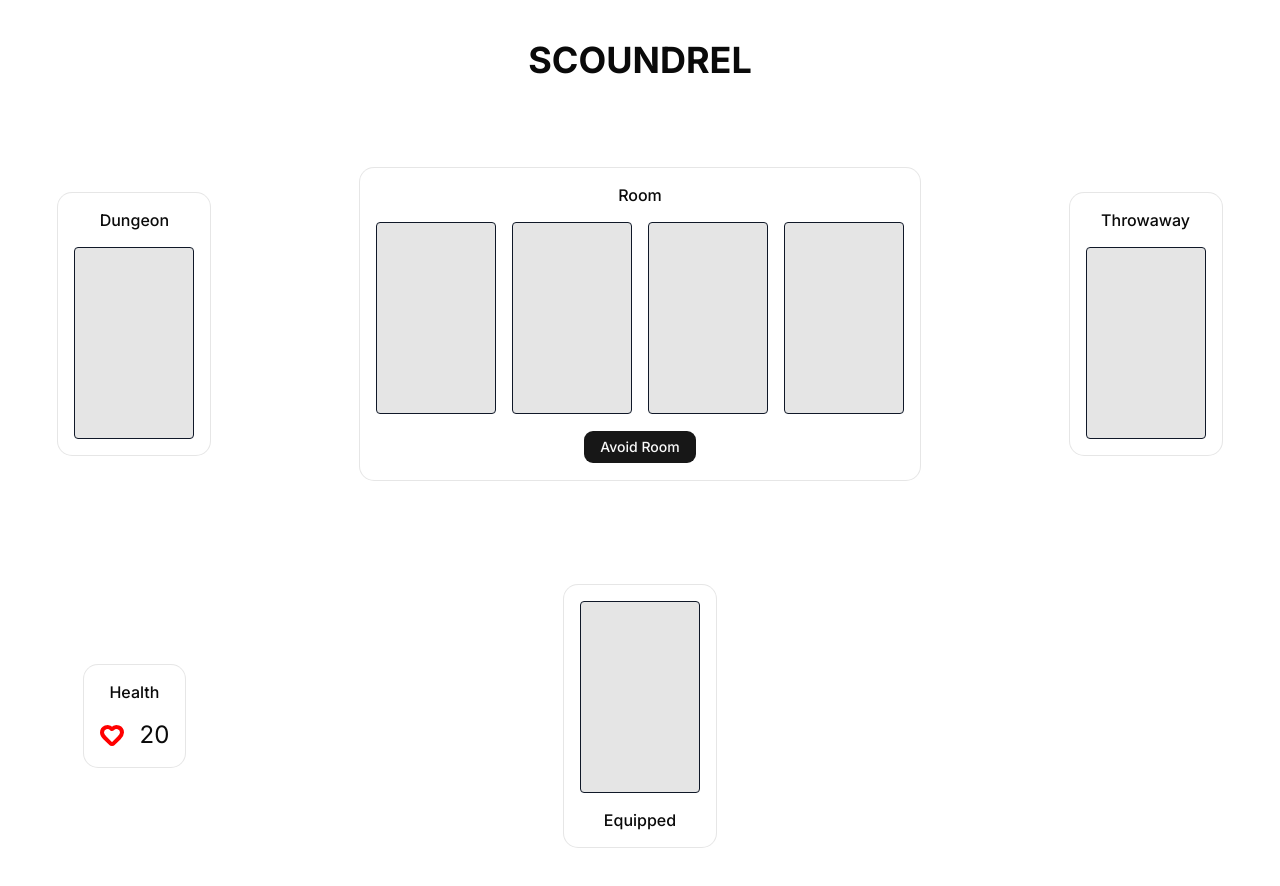
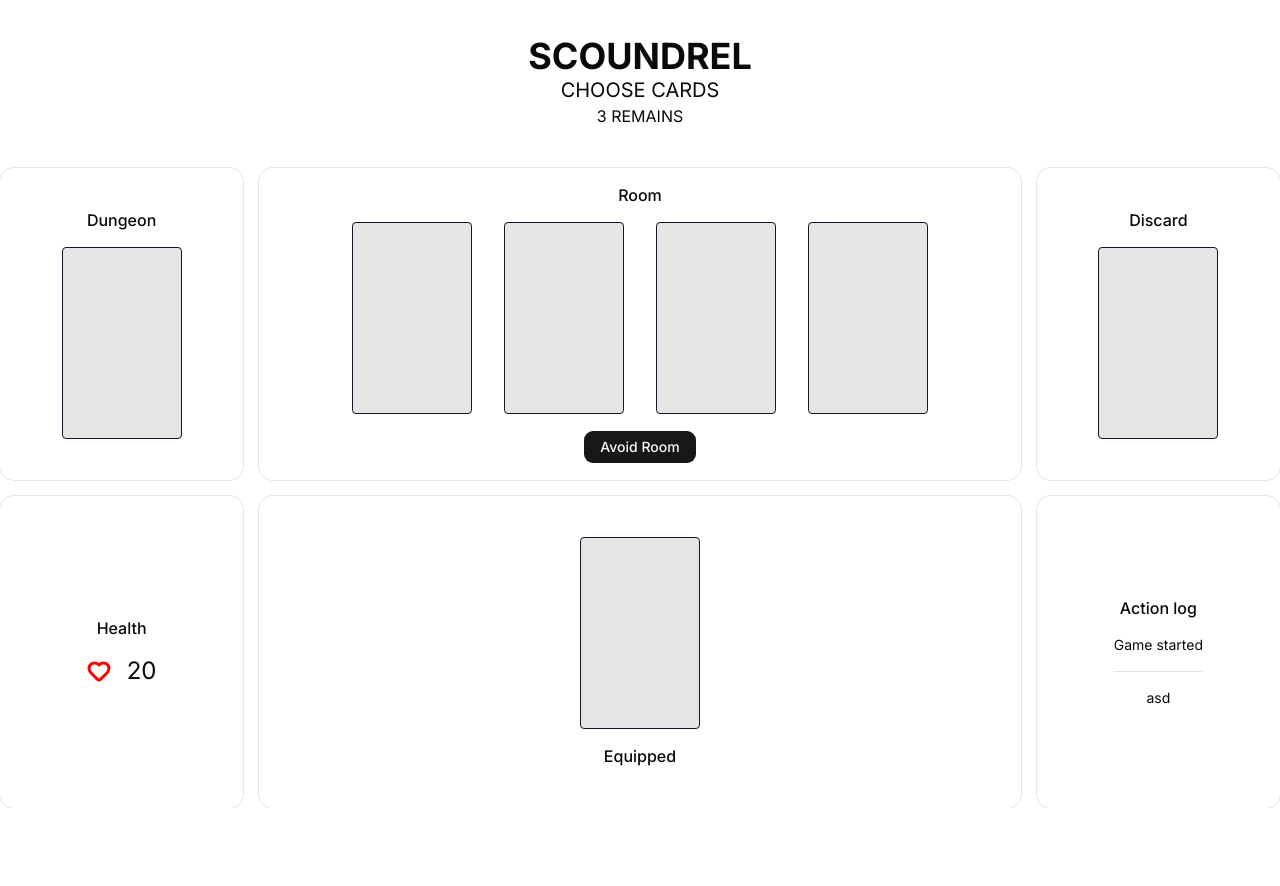
Before and after one commit to WFeree/scoundrel, a Next.js app: page /game in a window 1280 px wide. Shown: the top 886 px of the page. After the commit the page ends 808 px from the top, so only its background shows below. Built offline with nearby package versions, Linux system fonts and the light colour scheme.

Commit message:
Grid items to seperate components

```diff
--- a/app/game/page.tsx
+++ b/app/game/page.tsx
@@ -1,55 +1,26 @@
 "use client"
 
+import Action from "@/components/Action"
+import Discard from "@/components/Discard"
+import Dungeon from "@/components/Dungeon"
+import Equip from "@/components/Equip"
 import Health from "@/components/Health"
-import { Button } from "@/components/ui/button"
-import { Card, CardAction, CardContent, CardTitle } from "@/components/ui/card"
+import Room from "@/components/Room"
 
 const page = () => {
 
   return (
-    <div className="flex pt-10 items-center min-h-screen flex-col">
-      <h1 className="text-4xl font-bold mb-10">SCOUNDREL</h1>
-      <div className="grid grid-cols-5 grid-rows-2 gap-4 w-full min-h-200 p-4">
-        <div className="flex flex-col justify-center items-center">
-          <Card>
-            <CardTitle className="text-center">Dungeon</CardTitle>
-            <CardContent className="flex gap-4 items-center relative">
-              <div className="w-30 h-48 bg-black/10 rounded border border-gray-900"></div>
-            </CardContent>
-          </Card>
-        </div>
-        <div className="w-full flex col-span-3 flex-col justify-center items-center">
-          <Card>
-            <CardTitle className="text-center">Room</CardTitle>
-            <CardContent className="flex gap-4 items-center relative">
-              <div className="w-30 h-48 bg-black/10 rounded border border-gray-900"></div>
-              <div className="w-30 h-48 bg-black/10 rounded border border-gray-900"></div>
-              <div className="w-30 h-48 bg-black/10 rounded border border-gray-900"></div>
-              <div className="w-30 h-48 bg-black/10 rounded border border-gray-900"></div>
-            </CardContent>
-            <CardAction className="mx-auto">
-              <Button className="p-4 hover:cursor-pointer hover:scale-102">Avoid Room</Button>
-            </CardAction>
-          </Card>
-        </div>
-        <div className="flex flex-col justify-center items-center">
-          <Card>
-            <CardTitle className="text-center">Throwaway</CardTitle>
-            <CardContent className="flex gap-4 items-center relative">
-              <div className="w-30 h-48 bg-black/10 rounded border border-gray-900"></div>
-            </CardContent>
-          </Card>
-        </div>
+    <div className="flex pt-9 items-center min-h-screen flex-col">
+      <h1 className="text-4xl font-bold">SCOUNDREL</h1>
+      <h3 className="text-xl">CHOOSE CARDS</h3>
+      <h4 className="text-md pb-10">3 REMAINS</h4>
+      <div className="grid grid-cols-5 grid-rows-2 w-full min-h-150 gap-4">
+        <Dungeon/>
+        <Room />
+        <Discard />
         <Health/>
-        <div className="flex flex-col justify-center items-center col-span-3">
-          <Card>
-            <CardContent className="flex gap-4 items-center relative">
-              <div className="w-30 h-48 bg-black/10 rounded border border-gray-900"></div>
-            </CardContent>
-            <CardTitle className="text-center">Equipped</CardTitle>
-          </Card>
-        </div>
-        <div></div>
+        <Equip />
+        <Action/>
       </div>
     </div>
   )
--- /dev/null
+++ b/components/Action.tsx
@@ -0,0 +1,20 @@
+import React, { useState } from 'react'
+import { Card, CardContent, CardTitle } from './ui/card'
+import { Heart } from 'lucide-react'
+import { Separator } from './ui/separator'
+
+
+const Action = () => {
+  return (
+    <Card className='flex flex-col justify-center items-center'>
+      <CardTitle className="text-center">Action log</CardTitle>
+      <CardContent className="flex flex-col gap-4 items-center overflow-y-scroll">
+        Game started
+        <Separator/>
+        asd
+      </CardContent>
+    </Card>
+  )
+}
+
+export default Action
--- /dev/null
+++ b/components/Discard.tsx
@@ -0,0 +1,15 @@
+import React from 'react'
+import { Card, CardContent, CardTitle } from './ui/card'
+
+const Discard = () => {
+  return (
+    <Card className='flex flex-col justify-center items-center'>
+      <CardTitle className="text-center">Discard</CardTitle>
+      <CardContent className="flex gap-4 items-center relative">
+        <div className="w-30 h-48 bg-black/10 rounded border border-gray-900"></div>
+      </CardContent>
+    </Card>
+  )
+}
+
+export default Discard
--- /dev/null
+++ b/components/Dungeon.tsx
@@ -0,0 +1,14 @@
+import { Card, CardContent, CardTitle } from './ui/card'
+
+const Dungeon = () => {
+  return (
+    <Card className='flex flex-col justify-center items-center'>
+      <CardTitle className="text-center">Dungeon</CardTitle>
+      <CardContent className="flex gap-4 items-center relative">
+        <div className="w-30 h-48 bg-black/10 rounded border border-gray-900"></div>
+      </CardContent>
+    </Card>
+  )
+}
+
+export default Dungeon
--- /dev/null
+++ b/components/Equip.tsx
@@ -0,0 +1,14 @@
+import { Card, CardContent, CardTitle } from "./ui/card"
+
+const Equip = () => {
+  return (
+    <Card className="flex flex-col justify-center items-center col-span-3">
+      <CardContent className="flex gap-4 items-center relative">
+        <div className="w-30 h-48 bg-black/10 rounded border border-gray-900"></div>
+      </CardContent>
+      <CardTitle className="text-center">Equipped</CardTitle>
+    </Card>
+  )
+}
+
+export default Equip
--- a/components/Health.tsx
+++ b/components/Health.tsx
@@ -5,15 +5,13 @@ import { Heart } from 'lucide-react'
 const Health = () => {
   const [health, setHealth] = useState<number>(20)
   return (
-    <div className="flex flex-col justify-center items-center">
-      <Card>
-        <CardTitle className="text-center">Health</CardTitle>
-        <CardContent className="flex gap-4 items-center">
-          <Heart size={24} strokeWidth={4} color={"red"}/>
-          <span className="text-2xl">{health}</span>
-        </CardContent>
-      </Card>
-      </div>
+    <Card className='flex flex-col justify-center items-center'>
+      <CardTitle className="text-center">Health</CardTitle>
+      <CardContent className="flex gap-4 items-center">
+        <Heart size={24} strokeWidth={3} color={"red"}/>
+        <span className="text-2xl">{health}</span>
+      </CardContent>
+    </Card>
   )
 }
 
--- /dev/null
+++ b/components/Room.tsx
@@ -0,0 +1,21 @@
+import { Button } from "./ui/button"
+import { Card, CardAction, CardContent, CardTitle } from "./ui/card"
+
+const Room = () => {
+  return (
+    <Card className="w-full flex col-span-3 flex-col justify-center items-center">
+      <CardTitle className="text-center">Room</CardTitle>
+      <CardContent className="flex gap-8 items-center relative">
+        <div className="w-30 h-48 bg-black/10 rounded border border-gray-900"></div>
+        <div className="w-30 h-48 bg-black/10 rounded border border-gray-900"></div>
+        <div className="w-30 h-48 bg-black/10 rounded border border-gray-900"></div>
+        <div className="w-30 h-48 bg-black/10 rounded border border-gray-900"></div>
+      </CardContent>
+      <CardAction className="mx-auto">
+        <Button className="p-4 hover:cursor-pointer hover:scale-102">Avoid Room</Button>
+      </CardAction>
+    </Card>
+  )
+}
+
+export default Room
```
Also changed, not shown: 1 other file (tests, documents, lock files or other folders).
